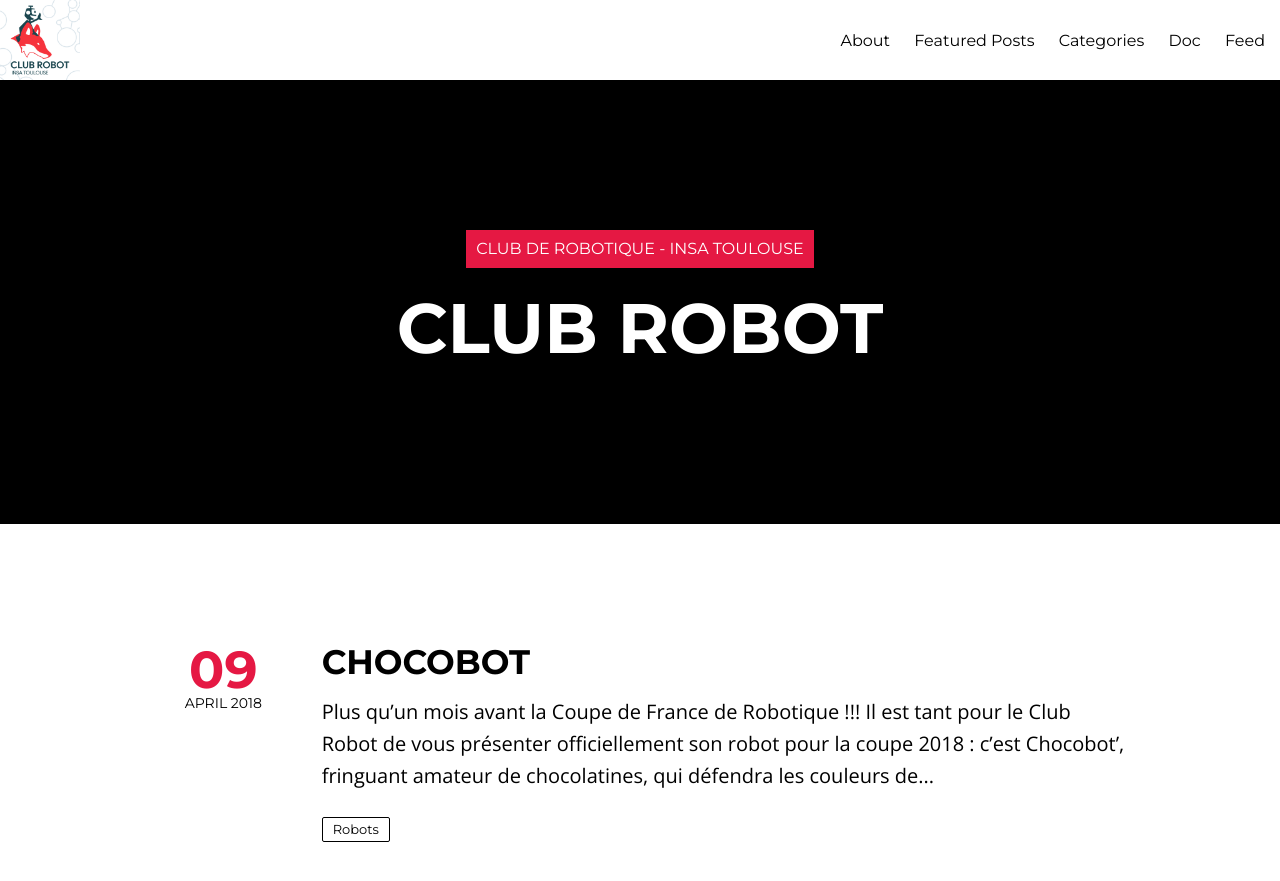
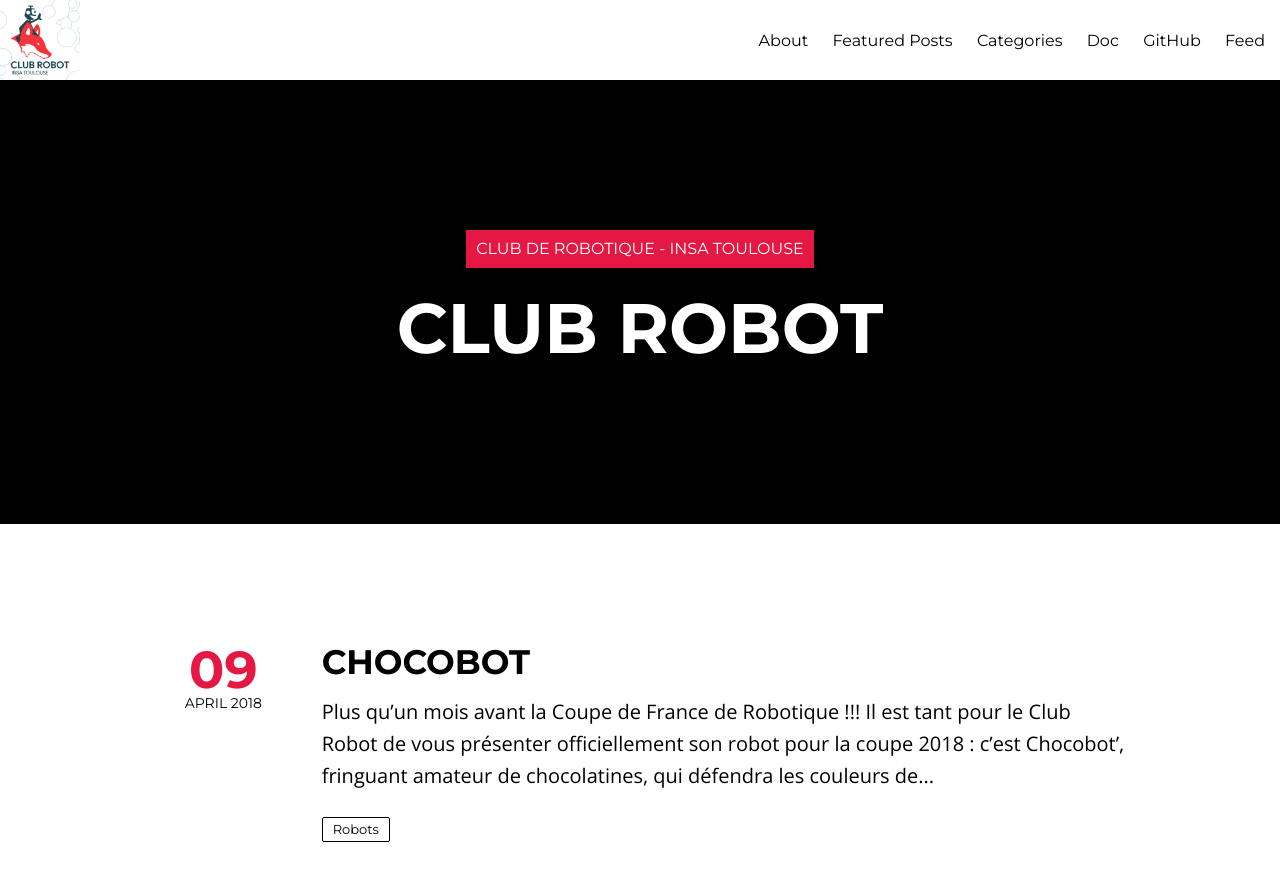
Before and after one commit to noeldesign/ClubRobotInsat.github.io, a Jekyll site: the page built from index.html, in a window 1280 px wide and 900 px high. Shown: the top 881 px of the window. Built offline with Jekyll 4.4.1, drawn with Linux system fonts in a browser that asks for light colours; nearby versions of some CDN libraries; the list of posts is cut into pages by our own code.

Commit message:
Ajout du lien pour GitHub

```diff
--- a/_config.yml
+++ b/_config.yml
@@ -45,6 +45,9 @@
   - title: Doc
     url: https://clubrobotinsat.github.io/doc/
     external: true
+  - title: GitHub
+    url: https://github.com/clubrobotinsat/
+    external: true
 
 # http://en.wikipedia.org/wiki/List_of_tz_database_time_zones
 timezone:    Europe/Paris
```
